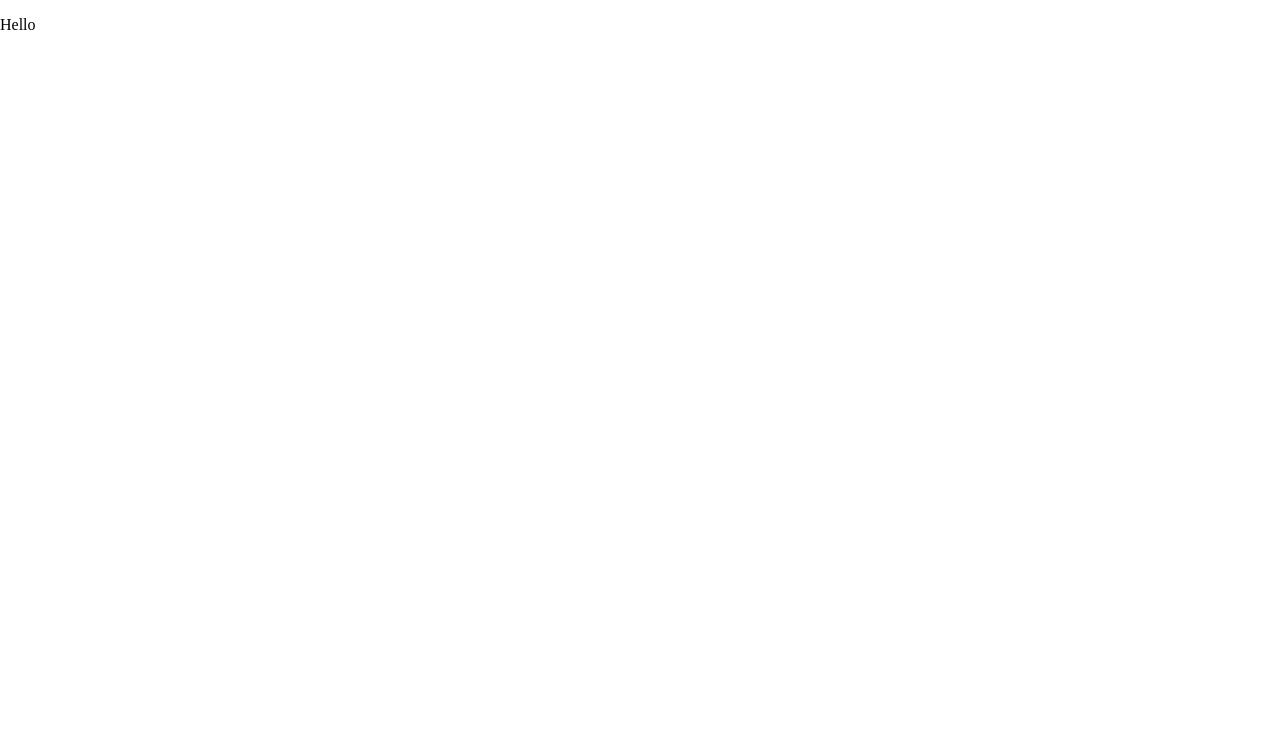
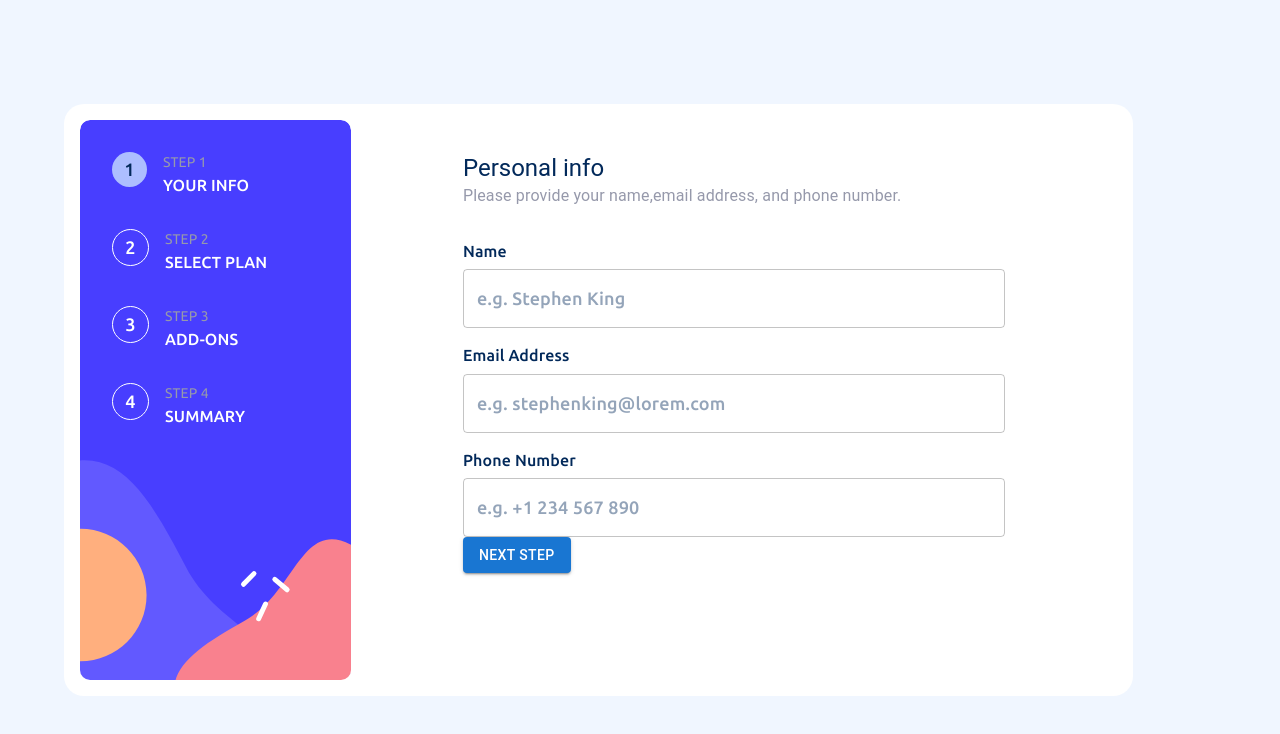
Before and after one commit to FahmiEfendy/multi-step-form, a React (Vite) app: page / in a window 1280 px wide. Shown: the top 734 px of the page. Built offline with nearby package versions, Linux system fonts and the light colour scheme.

Commit message:
feat: add step 1 (your info)

```diff
--- a/package.json
+++ b/package.json
@@ -17,6 +17,7 @@
     "axios": "^1.6.5",
     "react": "^18.2.0",
     "react-dom": "^18.2.0",
+    "sass": "^1.70.0",
     "scss": "^0.2.4"
   },
   "devDependencies": {
--- a/src/App.css
+++ /dev/null
@@ -1,3 +0,0 @@
-body{
-  margin: 0;
-}
--- a/src/App.jsx
+++ b/src/App.jsx
@@ -1,10 +1,62 @@
-import "./App.css";
+import React, { useState } from "react";
+import { Box, Container } from "@mui/material";
+
+import Step from "./components/Step";
+import Step1 from "./components/Step1";
+import classes from "./style.module.scss";
 
 function App() {
+  const [currentStep, setCurrentStep] = useState(1);
+
+  const stepArr = [
+    {
+      step: 1,
+      title: "YOUR INFO",
+    },
+    {
+      step: 2,
+      title: "SELECT PLAN",
+    },
+    {
+      step: 3,
+      title: "ADD-ONS",
+    },
+    {
+      step: 4,
+      title: "SUMMARY",
+    },
+  ];
+
+  const changeStepHandler = (step) => {
+    setCurrentStep(step);
+  };
+
   return (
-    <>
-      <p>Hello</p>
-    </>
+    <Container maxWidth="lg" className={classes.container}>
+      <Box className={classes.container__inner}>
+        <Box className={classes.wrapper_left}>
+          {stepArr.map((data) => {
+            return (
+              <Box
+                key={data.step}
+                onClick={() => {
+                  changeStepHandler(data.step);
+                }}
+              >
+                <Step
+                  step={data.step}
+                  title={data.title}
+                  currentStep={currentStep}
+                />
+              </Box>
+            );
+          })}
+        </Box>
+        <Box className={classes.wrapper_right}>
+          <Step1 />
+        </Box>
+      </Box>
+    </Container>
   );
 }
 
--- /dev/null
+++ b/src/components/Step/index.jsx
@@ -0,0 +1,27 @@
+import { Box, Typography } from "@mui/material";
+
+import classes from "./style.module.scss";
+
+const Step = ({ currentStep, step, title }) => {
+  return (
+    <Box className={classes.wrapper_step}>
+      <Box
+        className={
+          classes.circle + " " + (currentStep === step && classes.circle_active)
+        }
+      >
+        <Typography variant="body1">{step}</Typography>
+      </Box>
+      <Box className={classes.detail}>
+        <Typography variant="body1" className={classes.sub_text}>
+          STEP {step}
+        </Typography>
+        <Typography variant="body1" className={classes.text}>
+          {title}
+        </Typography>
+      </Box>
+    </Box>
+  );
+};
+
+export default Step;
--- /dev/null
+++ b/src/components/Step/style.module.scss
@@ -0,0 +1,43 @@
+@import "../../styles/base.scss";
+
+.wrapper_step {
+  @include directionX;
+  margin: 2rem 0 0 2rem;
+  cursor: pointer;
+
+  .circle {
+    @include directionX;
+    border: 1px solid $white;
+    width: 35px;
+    height: 35px;
+    border-radius: 50%;
+    justify-content: center;
+    align-items: center;
+
+    p {
+      @include font($white, 18px, $font-weight-medium);
+    }
+  }
+
+  .circle_active {
+    background-color: $pastel-blue;
+    color: $white;
+    border: none;
+
+    p {
+      @include font($marine-blue, 18px, $font-weight-medium);
+    }
+  }
+
+  .detail {
+    margin-left: 1rem;
+
+    .sub_text {
+      @include font($cool-gray, 14px, $font-weight-regular);
+    }
+
+    .text {
+      @include font($white, 16px, $font-weight-medium);
+    }
+  }
+}
--- /dev/null
+++ b/src/components/Step1/index.jsx
@@ -0,0 +1,33 @@
+import { Box, Button, FormLabel, TextField, Typography } from "@mui/material";
+
+import classes from "./style.module.scss";
+
+const Step1 = () => {
+  return (
+    <Box>
+      <Typography variant="h5">Personal info</Typography>
+      <Typography variant="body1" className={classes.sub_heading}>
+        Please provide your name,email address, and phone number.
+      </Typography>
+      <Box className={classes.input_container}>
+        <Box className={classes.input_wrapper}>
+          <FormLabel>Name</FormLabel>
+          <TextField type="text" placeholder="e.g. Stephen King" />
+        </Box>
+        <Box className={classes.input_wrapper}>
+          <FormLabel>Email Address</FormLabel>
+          <TextField type="email" placeholder="e.g. stephenking@lorem.com" />
+        </Box>
+        <Box className={classes.input_wrapper}>
+          <FormLabel>Phone Number</FormLabel>
+          <TextField type="number" placeholder="e.g. +1 234 567 890" />
+        </Box>
+      </Box>
+      <Button variant="contained" className={classes.btn_next}>
+        Next Step
+      </Button>
+    </Box>
+  );
+};
+
+export default Step1;
--- /dev/null
+++ b/src/components/Step1/style.module.scss
@@ -0,0 +1,40 @@
+@import "../../styles/base.scss";
+
+h5 {
+  @include font($marine-blue, 30px, $font-weight-bold);
+}
+
+.sub_heading {
+  @include font($cool-gray, 18px, $font-weight-regular);
+  margin-top: 1rem;
+}
+
+.input_container {
+  margin-top: 2rem;
+
+  .input_wrapper {
+    @include directionY;
+    margin-top: 1rem;
+
+    label {
+      @include font($marine-blue, 16px, $font-weight-medium);
+    }
+
+    div {
+      margin-top: 0.2rem;
+
+      input {
+        @include font($marine-blue, 18px, $font-weight-medium);
+      }
+    }
+  }
+}
+
+.btn_next {
+  @include font($white, 18px, $font-weight-regular);
+  margin: auto 0 0 auto;
+  border-radius: 10px;
+  padding: 0.5rem 1.5rem;
+  background-color: $marine-blue;
+  text-transform: capitalize;
+}
--- /dev/null
+++ b/src/style.module.scss
@@ -0,0 +1,37 @@
+@import "./styles/base.scss";
+
+body {
+  background-color: $magnolia;
+  margin: 0;
+}
+
+.container {
+  @include directionY;
+  justify-content: center;
+  height: 100vh;
+  width: 100vw;
+  margin: auto;
+
+  .container__inner {
+    @include directionX;
+    background-color: $white;
+    border-radius: 20px;
+    width: 90%;
+    height: 70%;
+    padding: 1rem;
+
+    .wrapper_left {
+      width: 50%;
+      background-image: url("./assets/bg-sidebar-desktop.svg");
+      background-repeat: no-repeat;
+      background-size: cover;
+      border-radius: 10px;
+    }
+
+    .wrapper_right {
+      @include directionY;
+      width: 100%;
+      padding: 2rem 7rem;
+    }
+  }
+}
```
Also changed, not shown: src/assets/bg-sidebar-desktop.svg (added), 1 other file (tests, documents, lock files or other folders).
